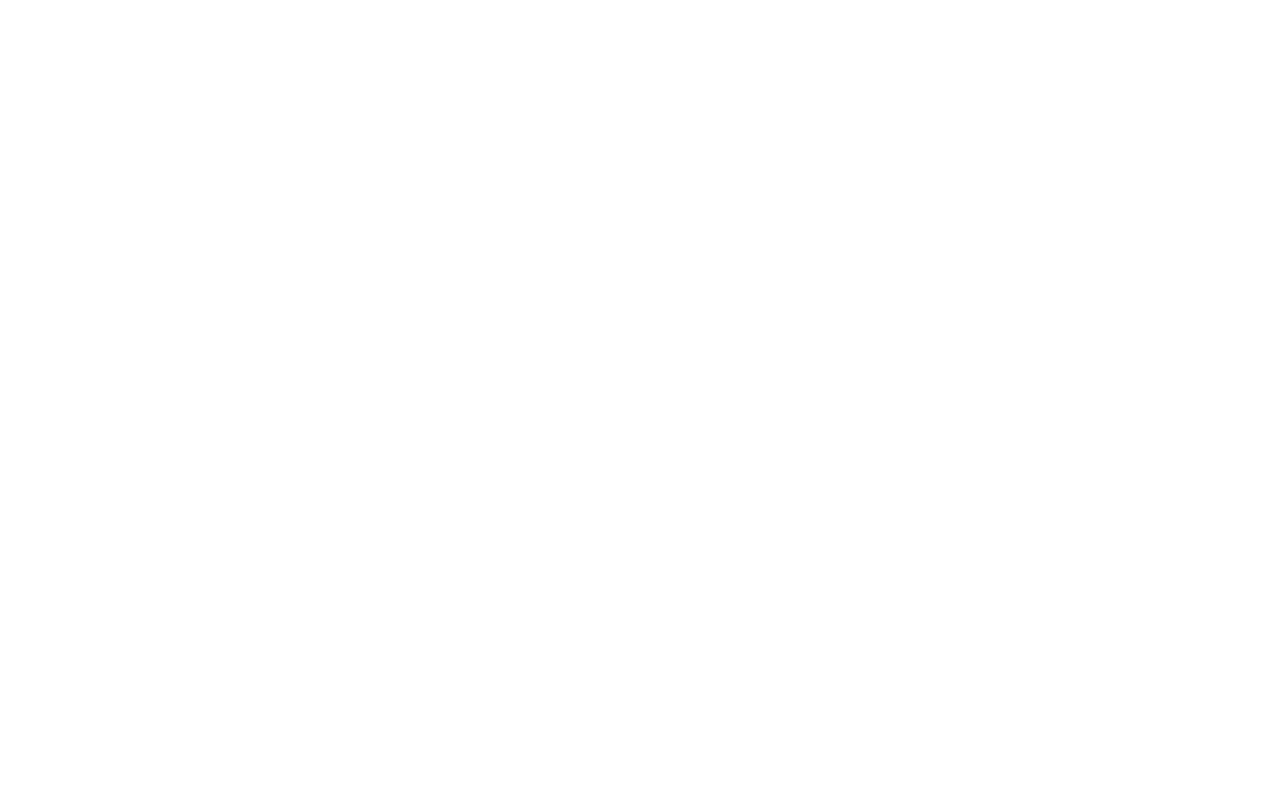
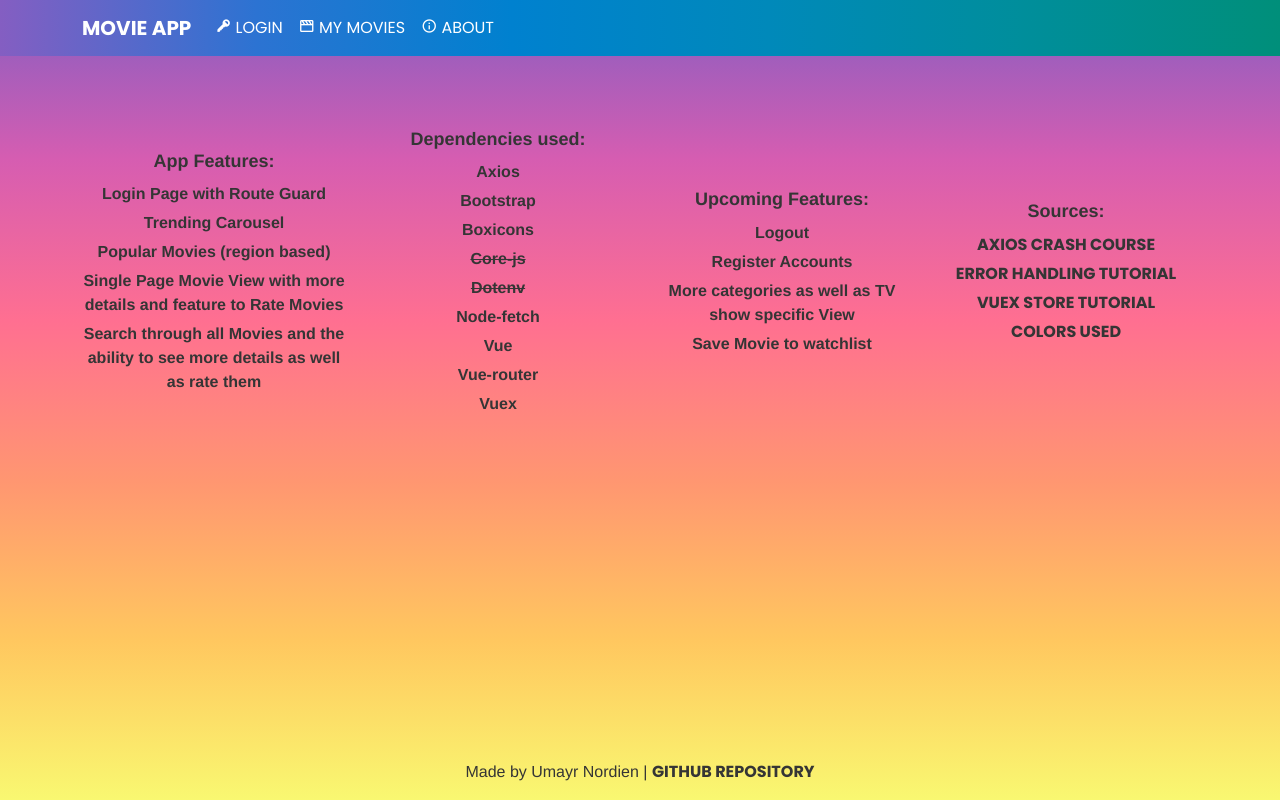
Before and after one commit to UmayrNordien/vue_movie_app, a Vue app: page /about in a window 1280 px wide. Before the commit this address had no page. Built offline with nearby package versions, Linux system fonts and the light colour scheme.

Commit message:
update: styling, added footer, about component :)

```diff
--- /dev/null
+++ b/src/components/FooterC.vue
@@ -0,0 +1,25 @@
+<template>
+    <div>
+        <div class="footer">
+            <p>Made by Umayr Nordien | <a href="https://github.com/UmayrNordien/vue_movie_app.git">GITHUB REPOSITORY</a></p>
+        </div>
+    </div>
+</template>
+
+<script>
+export default {
+
+}
+</script>
+
+<style scoped>
+.footer {
+   position: fixed;
+   left: 0;
+   bottom: 0;
+   width: 100%;
+   background-color: transparent;
+   color: #353535;
+   text-align: center;
+}
+</style>
--- a/src/components/LoginForm.vue
+++ b/src/components/LoginForm.vue
@@ -1,5 +1,5 @@
 <template>
-  <div>
+  <div class="bg">
     <form @submit.prevent="login" class="login-form">
       <label for="username">Username:</label>
       <input v-model="username" type="text" id="username" />
@@ -10,6 +10,7 @@
       <button type="submit">Login</button>
     </form>
   </div>
+  <FooterC/>
 </template>
 
 <script>
@@ -18,8 +19,12 @@
 import { ref } from 'vue';
 import { useStore } from 'vuex';
 import { useRouter } from 'vue-router';
+import FooterC from './FooterC.vue';
 
 export default {
+  components: {
+    FooterC
+  },
   setup() {
     const username = ref('');
     const password = ref('');
@@ -85,6 +90,9 @@
 
 
 <style scoped>
+.bg{
+  background: linear-gradient(to bottom, #845EC2, #D65DB1, #FF6F91, #FF9671, #FFC75F, #F9F871);
+}
 .login-form {
   display: flex;
   flex-direction: column;
--- a/src/components/LoginNavBar.vue
+++ b/src/components/LoginNavBar.vue
@@ -16,10 +16,13 @@
         <div class="collapse navbar-collapse" id="navbarNav">
           <ul class="navbar-nav">
             <li class="nav-item">
-              <router-link class="nav-link" to="/">Login</router-link>
+              <router-link class="nav-link" to="/"><i class='bx bxs-key' ></i> Login</router-link>
             </li>
             <li class="nav-item">
-              <router-link class="nav-link" to="/dashboard">My Movies</router-link>
+              <router-link class="nav-link" to="/dashboard"><i class='bx bx-movie' ></i> My Movies</router-link>
+            </li>
+            <li class="nav-item">
+              <router-link class="nav-link" to="/about"><i class='bx bx-info-circle'></i> About</router-link>
             </li>
           </ul>
         </div>
--- a/src/components/MovieDetail.vue
+++ b/src/components/MovieDetail.vue
@@ -24,7 +24,7 @@
           <div class="user-rating">
             <label for="rating"><h2 class="my-rating">My Rating</h2></label>
             <input v-model="userRating" type="number" min="1" max="10" id="rating" />
-            <button @click="rateMovie">Rate</button>
+            <button @click="rateMovie" onClick()>Rate</button>
           </div>
         </div>
       </div>
@@ -100,6 +100,7 @@
           console.log('Movie rated successfully');
           this.movie.vote_average = responseData.rating;
           this.userRating = responseData.value;
+          alert('Movie rated successfully');
         } else {
           console.error('Movie rating error');
         }
--- a/src/components/MovieList.vue
+++ b/src/components/MovieList.vue
@@ -28,7 +28,7 @@
 export default {
   components: {
     NavBar,
-    TrendingMovies
+    TrendingMovies ,
   },
   data() {
     return {
@@ -77,6 +77,9 @@
 </script>
 
 <style scoped>
+body{
+  background-color: #F9F871;
+}
 .bg {
   background: linear-gradient(to bottom, #845EC2, #D65DB1, #FF6F91, #FF9671, #FFC75F, #F9F871);
 }
--- a/src/components/NavBar.vue
+++ b/src/components/NavBar.vue
@@ -16,10 +16,13 @@
         <div class="collapse navbar-collapse" id="navbarNav">
           <ul class="navbar-nav">
             <li class="nav-item">
-              <router-link class="nav-link" to="/">Login</router-link>
+              <router-link class="nav-link" to="/"><i class='bx bxs-key' ></i> Login</router-link>
             </li>
             <li class="nav-item">
-              <router-link class="nav-link" to="/dashboard">My Movies</router-link>
+              <router-link class="nav-link" to="/dashboard"> <i class='bx bx-movie' ></i> My Movies</router-link>
+            </li>
+            <li class="nav-item">
+              <router-link class="nav-link" to="/about"><i class='bx bx-info-circle'></i> About</router-link>
             </li>
           </ul>
           <form class="d-flex mx-auto" @submit.prevent="performSearch">
--- a/src/router/index.js
+++ b/src/router/index.js
@@ -4,6 +4,7 @@
 import MovieDetailView from '@/views/MovieDetailView.vue';
 import SearchResultsView from '@/views/SearchResultsView.vue'; // Adjust the import path
 import AuthCallbackView from '@/views/AuthCallbackView.vue';
+import AboutView from '@/views/AboutView';
 // For Route Guard
 import store from '@/store';
 
@@ -20,13 +21,13 @@
     meta: { requiresAuth: true }, // Add a meta field for route guard
   },
   {
-    path: '/movie/:id',
+    path: '/movie/:id', // parameter for movie id
     name: 'MovieDetail',
     component: MovieDetailView,
     props: true,
   },
   {
-    path: '/search-results/:query', // Dynamic parameter for the query
+    path: '/search-results/:query', // parameter for the query
     name: 'SearchResultsView',
     component: SearchResultsView,
     props: true, // Pass route params as props to the component
@@ -35,6 +36,11 @@
     path: '/auth-callback',
     name: 'AuthCallback',
     component: AuthCallbackView,
+  },
+  {
+    path: '/about',
+    name: 'AboutView',
+    component: AboutView,
   },
 ];
 
@@ -48,7 +54,7 @@
     // Redirect to the login page if the user is not authenticated
     next('/');
   } else {
-    // Proceed to the next route
+    // next route ./
     next();
   }
 });
--- /dev/null
+++ b/src/views/AboutView.vue
@@ -0,0 +1,119 @@
+<template>
+  <LoginNavBar/>
+  <div class="bg">
+    <div class="about-view">
+      <div class="container">
+        <h2 class="about-title">Welcome to the Movie App</h2>
+
+        <div class="features-container">
+          <div class="column">
+            <h4 class="heading">App Features:</h4>
+            <ul class="list">
+              <li class="item">Login Page with Route Guard</li>
+              <li class="item">Trending Carousel</li>
+              <li class="item">Popular Movies (region based)</li>
+              <li class="item">Single Page Movie View with more details and feature to Rate Movies</li>
+              <li class="item">Search through all Movies and the ability to see more details as well as rate them</li>
+            </ul>
+          </div>
+
+          <div class="column">
+            <h4 class="heading">Dependencies used:</h4>
+            <ul class="list">
+              <li class="item">Axios</li>
+              <li class="item">Bootstrap</li>
+              <li class="item">Boxicons</li>
+              <li class="item" style="text-decoration: line-through;">Core-js</li>
+              <li class="item" style="text-decoration: line-through;">Dotenv</li>
+              <li class="item">Node-fetch</li>
+              <li class="item">Vue</li>
+              <li class="item">Vue-router</li>
+              <li class="item">Vuex</li>
+            </ul>
+          </div>
+
+          <div class="column">
+            <h4 class="heading">Upcoming Features:</h4>
+            <ul class="list">
+              <li class="item">Logout</li>
+              <li class="item">Register Accounts</li>
+              <li class="item">More categories as well as TV show specific View</li>
+              <li class="item">Save Movie to watchlist</li>
+            </ul>
+          </div>
+
+          <div class="column">
+            <h4 class="heading">Sources:</h4>
+            <ul class="list">
+              <li class="item"><a href="https://www.youtube.com/watch?v=6LyagkoRWYA" target="_blank">Axios Crash Course</a></li>
+              <li class="item"><a href="https://www.youtube.com/watch?v=mrJ-mK8shYQ" target="_blank">Error Handling Tutorial</a></li>
+              <li class="item"><a href="https://www.youtube.com/watch?v=nFh7-HfODYY" target="_blank">Vuex Store Tutorial</a></li>
+              <li class="item"><a href="https://mycolor.space/?hex=%23845EC2&sub=1" target="_blank">Colors used</a></li>
+            </ul>
+          </div>
+        </div>
+      </div>
+    </div>
+    </div>
+    <FooterC/>
+  </template>
+
+  <script>
+  import LoginNavBar from '@/components/LoginNavBar.vue';
+  import FooterC from '@/components/FooterC.vue';
+
+  export default {
+    components: {
+      LoginNavBar,
+      FooterC
+    },
+  };
+  </script>
+
+  <style scoped>
+  .bg{
+    height: 100vh;
+    background: linear-gradient(to bottom, #845EC2, #D65DB1, #FF6F91, #FF9671, #FFC75F, #F9F871);
+  }
+  .about-view {
+    padding: 20px;
+    font-weight: 600;
+  }
+
+  .about-title {
+    font-size: 24px;
+    font-weight: bold;
+    margin-bottom: 10px;
+  }
+
+  .features-container {
+    margin-top: 10vh;
+    justify-content: center;
+    align-items: center;
+    display: flex;
+    flex-wrap: wrap;
+    gap: 20px;
+  }
+
+  .column {
+    flex: 1;
+    min-width: 250px;
+  }
+
+  .heading {
+    font-size: 18px;
+    font-weight: bold;
+    margin-bottom: 10px;
+  }
+
+  .list {
+    list-style-type: none;
+    margin: 0;
+    padding: 0;
+  }
+
+  .item {
+    font-size: 16px;
+    margin-bottom: 5px;
+  }
+  </style>
--- a/src/views/AuthCallbackView.vue
+++ b/src/views/AuthCallbackView.vue
@@ -10,8 +10,8 @@
 
   export default {
     setup() {
-      const store = useStore(); // Import and use the store
-      const router = useRouter(); // Import and use the router
+      const store = useStore(); // Import the store
+      const router = useRouter(); // Import the router
 
       handleCallback();
 
@@ -31,7 +31,7 @@
             // Update the session ID in your Vuex store
             store.dispatch('updateSessionID', sessionID);
 
-            // Redirect to the dashboard or desired page after successful login
+            // Redirect to the dashboard after successful login
             router.push('/dashboard');
           } catch (error) {
             console.error('Session creation error:', error);
```
